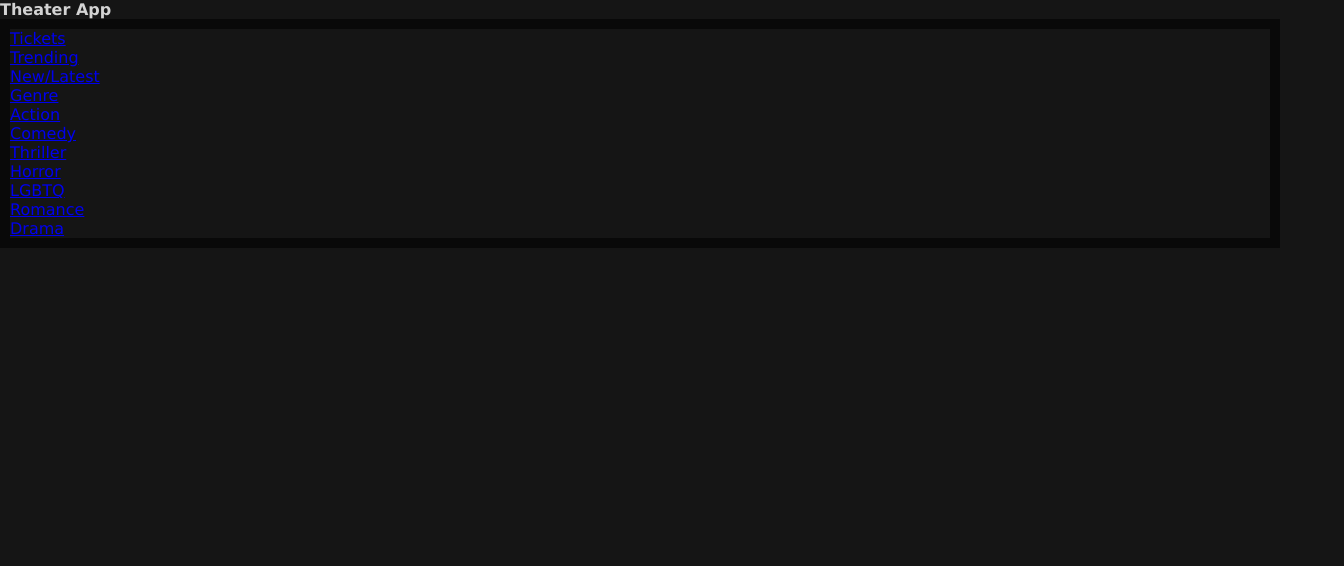
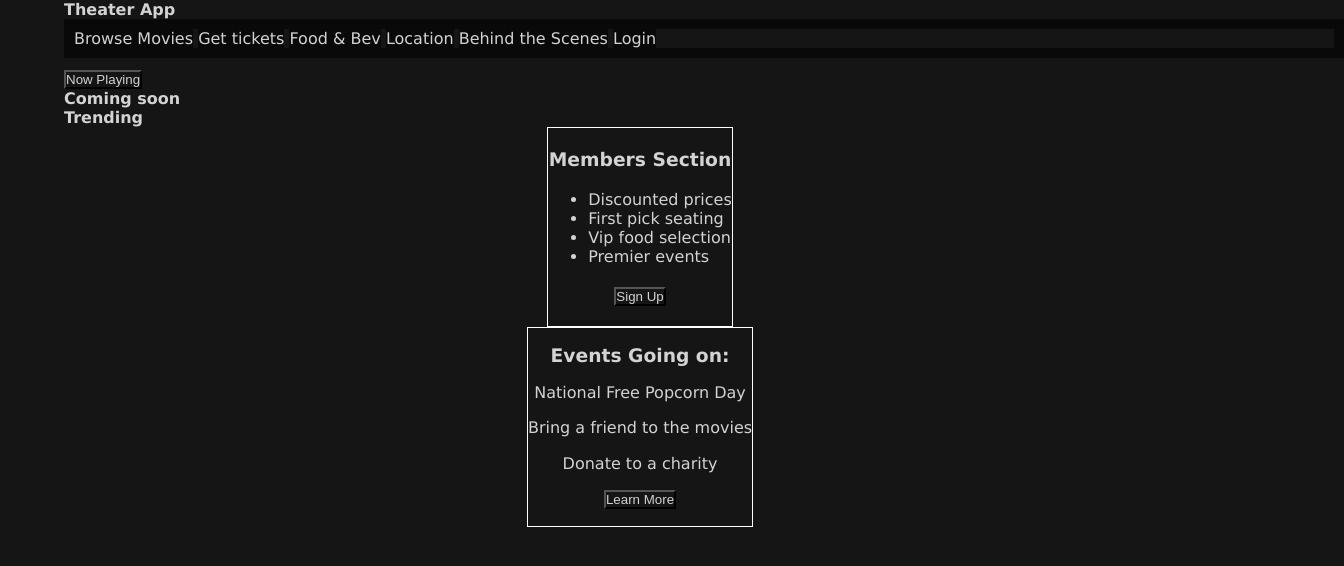
Before and after one commit to Quinton-H/Theater_App, a plain HTML site: page index.html in a window 1280 px wide. Shown: the whole page, 1344 px wide, since content can reach past the window. Drawn offline with Linux system fonts and the light colour scheme.

Commit message:
rewrite html

```diff
--- a/index.html
+++ b/index.html
@@ -11,37 +11,76 @@
     <title>Theater App</title>
 </head>
 
+
 <body>
-    <!--https://validator.w3.org/ to check html code
-    https://eslint.org/ formatting code to a set of rules-->
     <!--Make a header called Theater App name and a nav bar with different options user can click-->
+    <div class="main-wrapper">
         <header>
             <h1>Theater App</h1>
             <nav class="navbar">
                 <ul>
-                <li><a href="#tickets">Tickets</a></li>
-                <li><a href="#trending">Trending</a></li>
-                <li><a href="#new">New/Latest</a></li>
-                <li><a href="#genre">Genre</a></li>
-                <li class="list">
+                    <!--Make 'browse movies' a drop down-->
+                    <li class="navbarlist"><a href="browse.html"></a>Browse Movies</li>
+                    <!--Make 'get tickets' a drop down-->
+                    <li class="navbarlist">Get tickets</li>
+                        <li class="navbar_dropdown_content">
                             <ul>
-                        <li><a href="#action">Action</a></li>
-                        <li><a href="#comedy">Comedy</a></li>
-                        <li><a href="#thriller">Thriller</a></li>
-                        <li><a href="horror">Horror</a></li>
-                        <li><a href="LGBTQ">LGBTQ</a></li>
-                        <li><a href="#romance">Romance</a></li>
-                        <li><a href="#drama">Drama</a></li>
+                                <li>discounts</li>
+                                <li>availability</li>
+                                <li>packages</li>
                             </ul>
                         </li>
+                    <!--Make 'food&bev' a drop down-->
+                    <li class="navbarlist">Food & Bev</li>
+                        <li class="navbar_dropdown_content">
+                            <ul>
+                                <li>best</li>
+                                <li>combos</li>
+                            </ul>
+                        </li>
+                    <li class="navbarlist">Location</li>
+                    <li class="navbarlist">Behind the Scenes</li>
+                    <li class="navbarlist">Login</li>
                 </ul>
             </nav>
         </header>
+<div class="main-content">
     <main>
-        <section></section>
+        <!-- Image slider using js -->
+        <div class="img-slider"></div>
+        <!-- Browse currently playing button under the image slider -->
+        <button class="playing">Now Playing</button>
+        <!-- Infinite scrolling list of movies -->
+        <div id="featured-list"></div>
+        <!--upcoming movies with infinite scroll, little movies-->
+        <h2>Coming soon</h2>
+        <h2>Trending</h2>
+    <div class="row">
+        <!-- The members section detailing member rewards-->
+        <div class="members-sec">
+            <h3>Members Section</h3>
+                <ul class="move-over">
+                    <li>Discounted prices</li>
+                    <li>First pick seating</li>
+                    <li>Vip food selection</li>
+                    <li>Premier events</li>
+                </ul>
+            <button>Sign Up</button>
+        </div>
+        <!-- <hr> -->
+        <!-- The events section of the page detailing events going on -->
+        <div class="events">
+            <h3>Events Going on:</h3>
+            <p>National Free Popcorn Day</p>
+            <p>Bring a friend to the movies</p>
+            <p>Donate to a charity</p>
+            <button>Learn More</button>
+        </div>
+    </div>
     </main>
+</div>
     <footer>
-
+        <ul></ul>
     </footer>
 </body>
 
```
Lines whose indentation alone changed are shown as unchanged.
